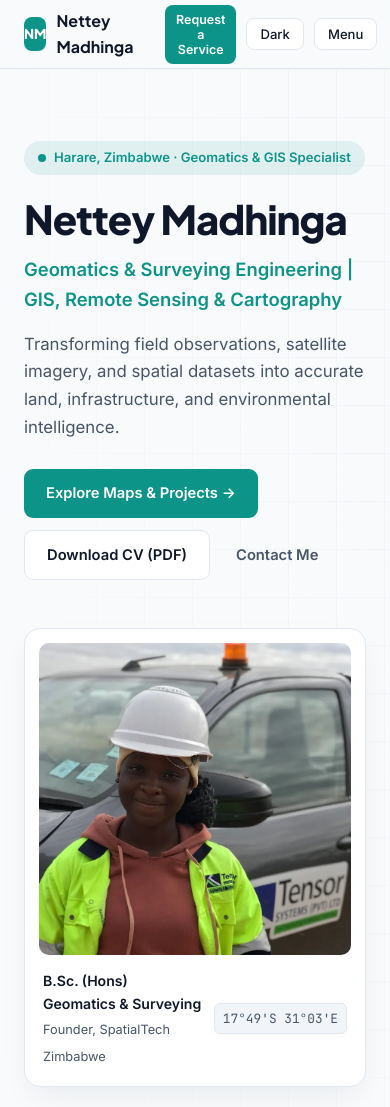
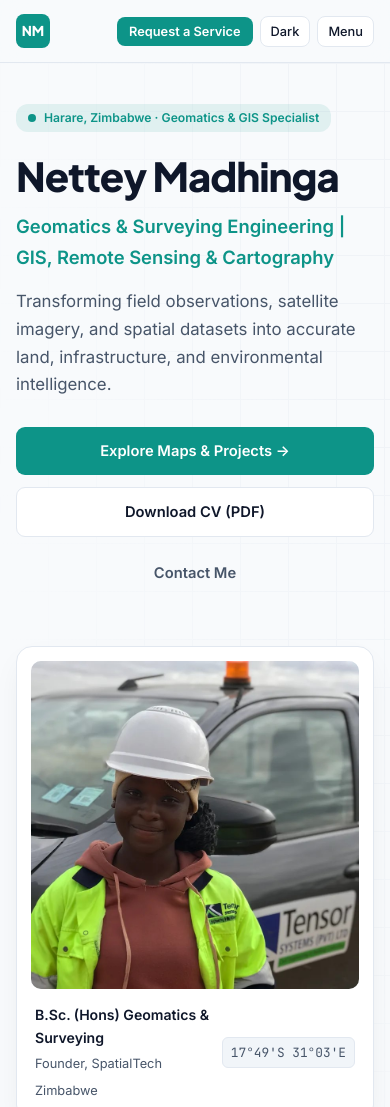
Before and after one commit to NMadhinga49/NMadhinga49.github.io, a plain HTML site: page index.html in a window 390 px wide. Shown: the top 1107 px of the page. Drawn offline with Linux system fonts and the light colour scheme.

Commit message:
Fix mobile navigation bar spacing and button wrapping

```diff
--- a/css/style.css
+++ b/css/style.css
@@ -1260,9 +1260,58 @@ body.dark .nav-service-btn {
   color: var(--ink);
 }
 
-@media (max-width: 520px) {
+/* MOBILE HEADER & HERO */
+.brand-badge,
+.nav-service-btn,
+.icon-btn {
+  white-space: nowrap;
+  flex-shrink: 0;
+}
+
+@media (max-width: 600px) {
+  .container {
+    padding: 0 16px;
+  }
+
+  .nav-inner {
+    height: 62px;
+    gap: 10px;
+  }
+
+  .brand-name {
+    display: none;
+  }
+
+  .nav-actions {
+    gap: 7px;
+  }
+
   .nav-service-btn {
-    padding: 7px 11px;
-    font-size: 0.78rem;
+    padding: 7px 12px;
+    font-size: 0.8rem;
+  }
+
+  .icon-btn {
+    padding: 7px 10px;
+    font-size: 0.8rem;
+  }
+
+  .hero {
+    padding: 40px 0 48px;
+  }
+
+  .status-pill {
+    font-size: 0.76rem;
+    padding: 6px 12px;
+    border-radius: 12px;
+    line-height: 1.35;
+  }
+
+  .hero-cta {
+    flex-direction: column;
+  }
+
+  .hero-cta .btn {
+    width: 100%;
   }
 }
```
